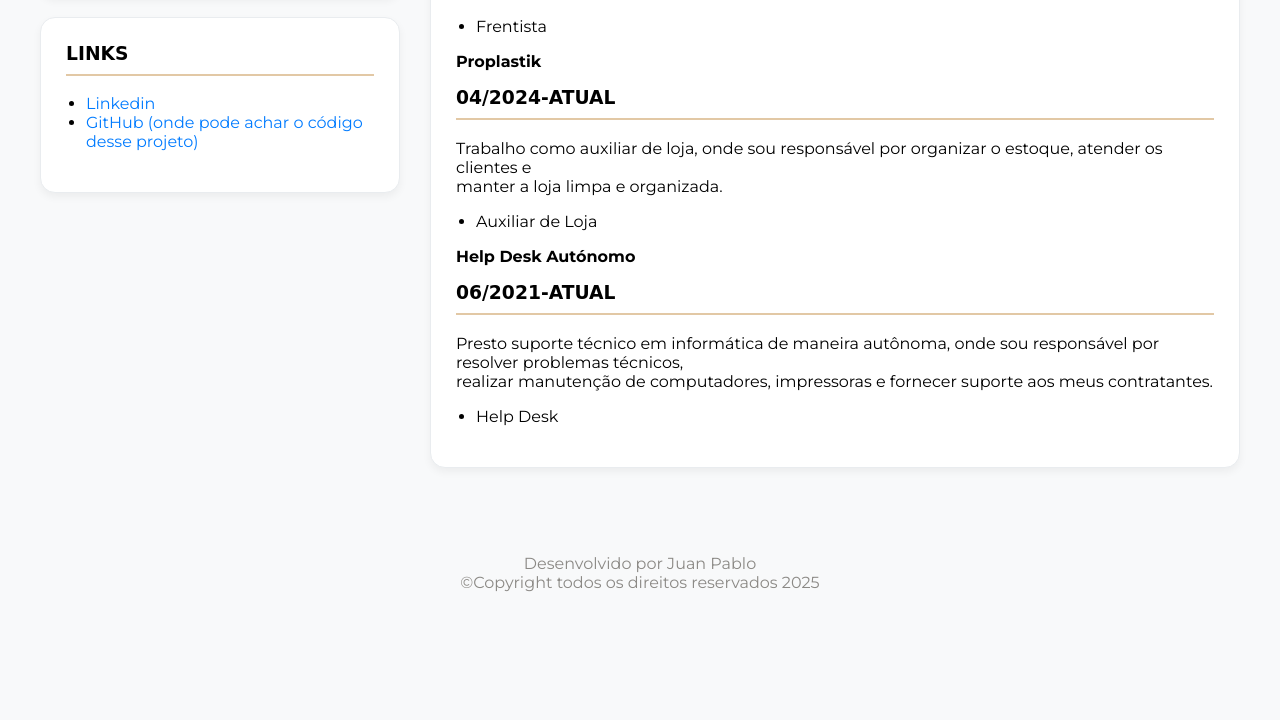
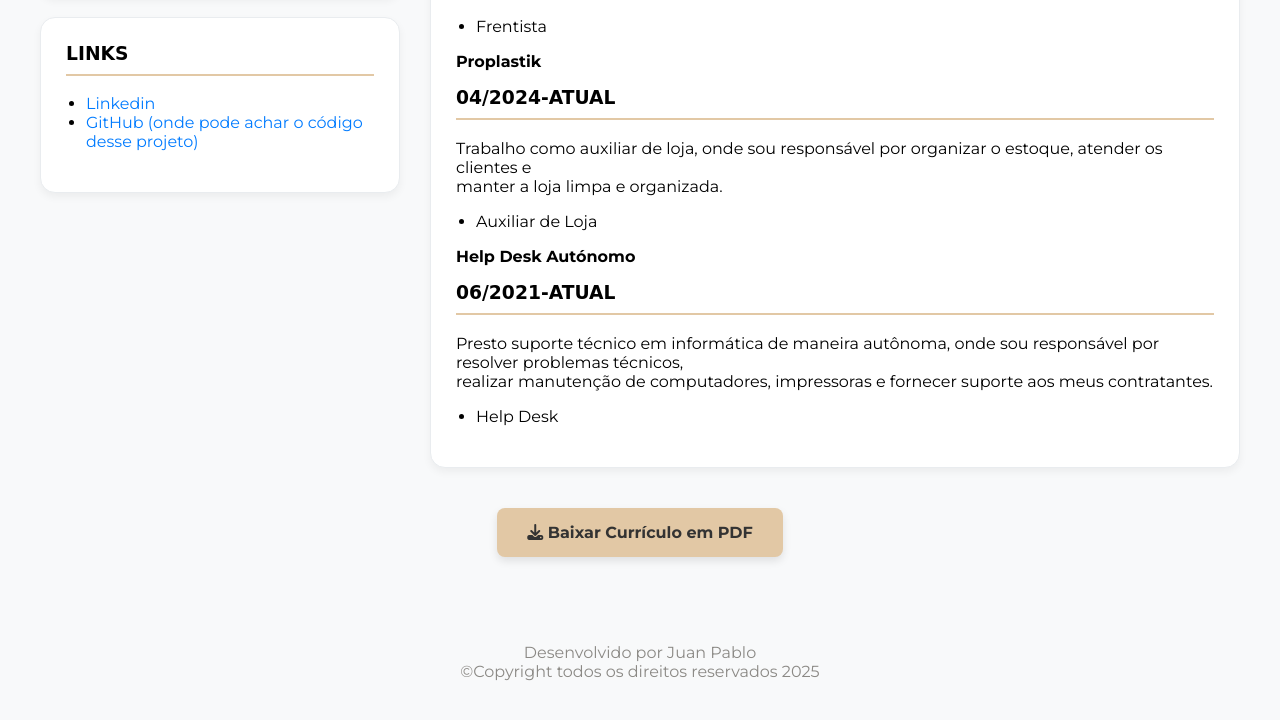
Before and after one commit to JuanPablits/Meu-Curr-culo, a plain HTML site: page index.html in a window 1280 px wide. Shown: the part 933-1653 px from the top of the page. Before the commit the page ends 1576 px from the top, so only its background shows below. Drawn offline with Linux system fonts and the light colour scheme; a web font is replaced by a local one.

Commit message:
adicionei um botão de salvar como pdf

```diff
--- a/Style.css
+++ b/Style.css
@@ -116,3 +116,31 @@ a:hover {
         width: 95%;
     }
 }
+/* ===== ESTILO DO BOTÃO DE DOWNLOAD (AGORA UM LINK) ===== */
+#container-botao {
+    text-align: center; /* Centraliza o botão */
+    margin-top: 40px;
+}
+
+.botao-download {
+    display: inline-block; /* Essencial para aplicar padding corretamente */
+    padding: 15px 30px;
+    font-family: 'Montserrat', sans-serif;
+    font-size: 16px;
+    font-weight: bold;
+    color: #333;
+    background-color: rgb(226, 200, 165);
+    border: none;
+    border-radius: 8px;
+    cursor: pointer;
+    transition: all 0.3s ease;
+    box-shadow: 0 4px 8px rgba(0, 0, 0, 0.1);
+    text-decoration: none; /* Remove o sublinhado padrão do link */
+}
+
+.botao-download:hover {
+    background-color: rgb(214, 185, 145);
+    box-shadow: 0 6px 12px rgba(0, 0, 0, 0.15);
+    transform: translateY(-2px);
+    color: #333; /* Garante que a cor do texto não mude no hover */
+}
--- a/index.html
+++ b/index.html
@@ -107,6 +107,11 @@
             </div>
         </div>
     </div>
+    <div id="container-botao">
+        <a href="Curriculo-Juan-Pablo.pdf" download="curriculo-juan-pablo.pdf" class="botao-download">
+            <i class="fa-solid fa-download"></i> Baixar Currículo em PDF
+        </a>
+    </div>
     <div id="rodape">
         <p>Desenvolvido por Juan Pablo <br>©Copyright todos os direitos reservados 2025</p>
     </div>
```
Also changed, not shown: 1 other file.
